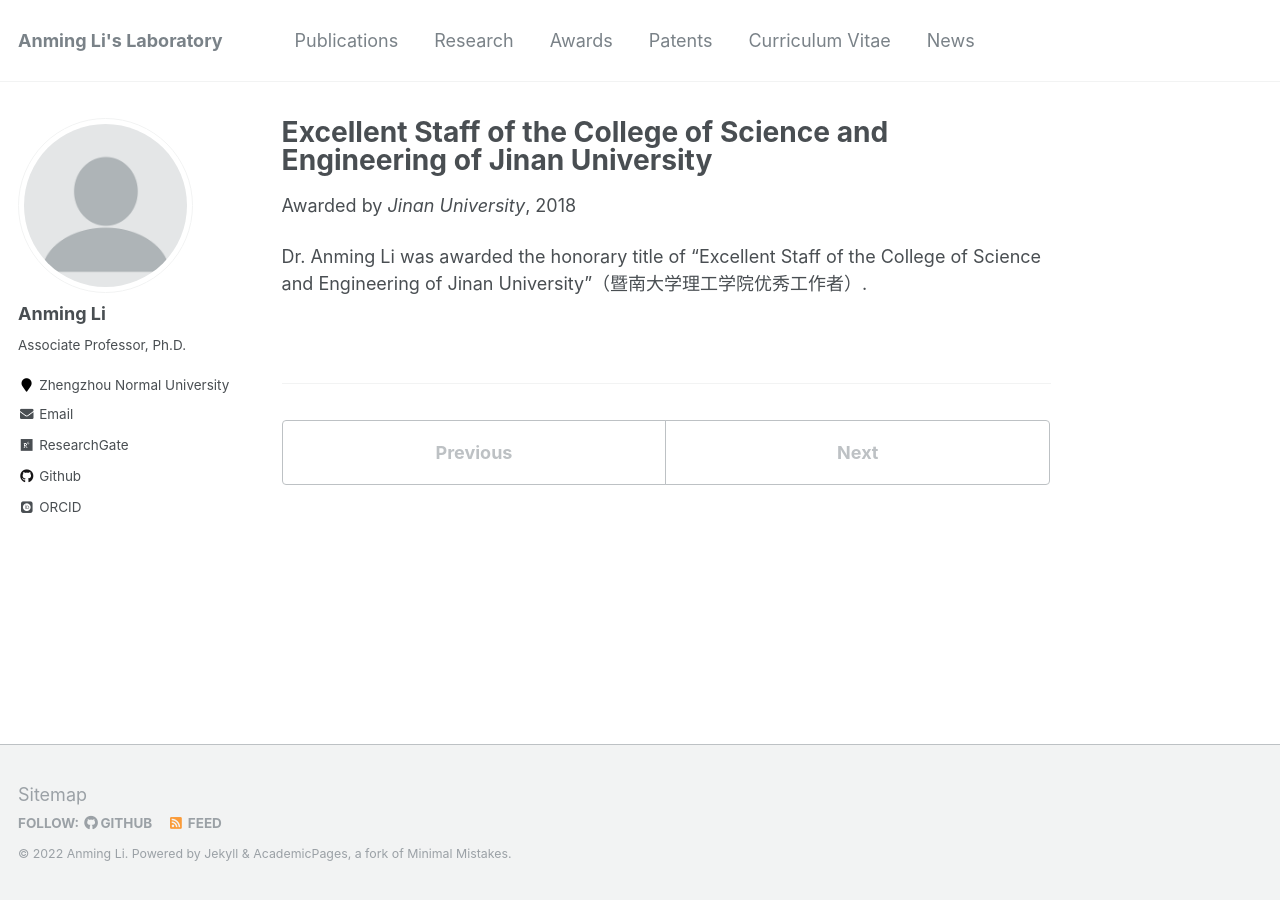
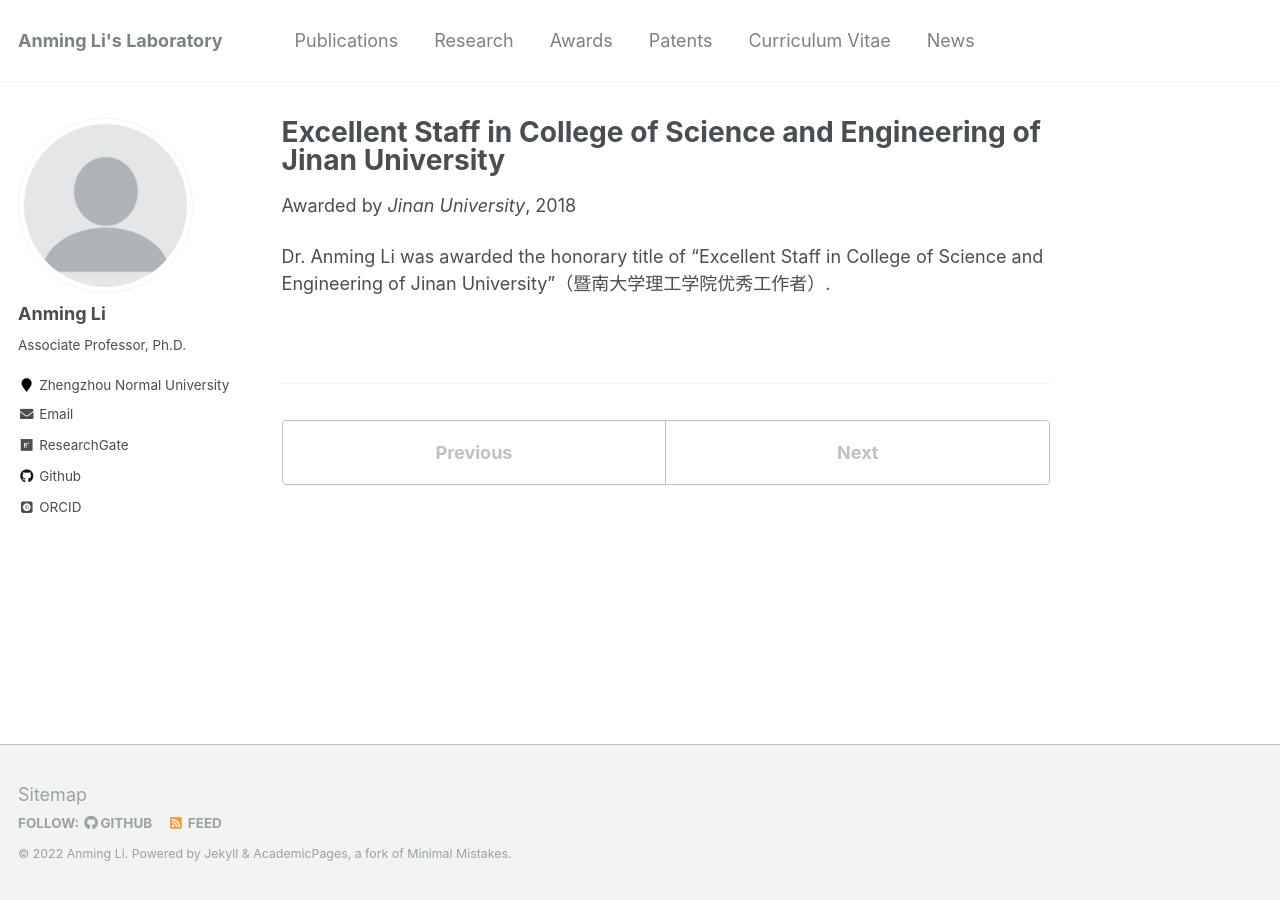
Before and after one commit to ucnclab/ucnclab.github.io, a Jekyll site: the page built from _awards/2018-award2.md, in a window 1280 px wide. Built offline with Jekyll 4.4.1, drawn with Linux system fonts in a browser that asks for light colours; some web fonts are replaced.

Commit message:
Add files via upload

```diff
--- a/_awards/2018-award2.md
+++ b/_awards/2018-award2.md
@@ -1,5 +1,5 @@
 ---
-title: "Excellent Staff of the College of Science and Engineering of Jinan University"
+title: "Excellent Staff in College of Science and Engineering of Jinan University"
 collection: awards
 type: "awards"
 permalink: /awards/2018-award2
@@ -8,4 +8,4 @@
 location: "Guangzhou, China"
 ---
 
-Dr. Anming Li was awarded the honorary title of "Excellent Staff of the College of Science and Engineering of Jinan University"（暨南大学理工学院优秀工作者）.
+Dr. Anming Li was awarded the honorary title of "Excellent Staff in College of Science and Engineering of Jinan University"（暨南大学理工学院优秀工作者）.
```
